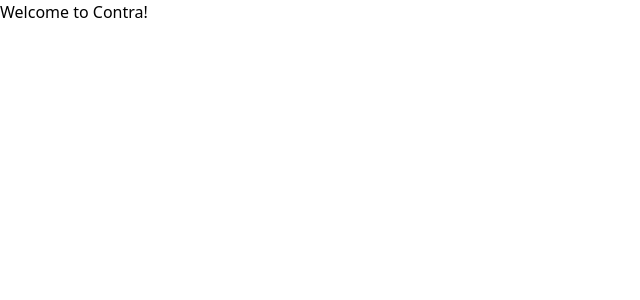
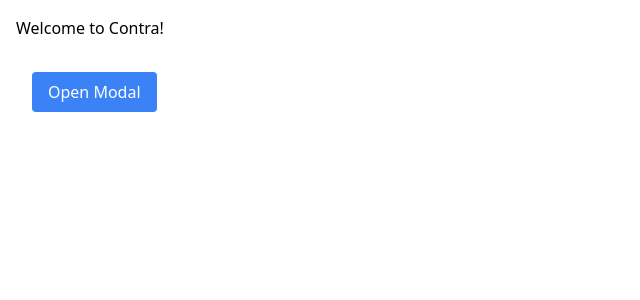
Before and after one commit to contra/contra-interview-assessment, a Next.js app in the folder frontend/: page / in a window 1280 px wide. Shown: the top 300 px of the page, without its empty margins (0-640 px from the left). Built offline with nearby package versions, Linux system fonts and the light colour scheme.

Commit message:
feat: example implementation and usage

```diff
--- a/frontend/src/pages/index.tsx
+++ b/frontend/src/pages/index.tsx
@@ -1,8 +1,40 @@
 /* eslint-disable canonical/filename-match-exported */
 import { type NextPage } from 'next';
+import { useState } from 'react';
+import { Modal } from '@/components/Modal';
 
 const Index: NextPage = () => {
-  return <h1>Welcome to Contra!</h1>;
+  const [modalOpen, setModalOpen] = useState(false);
+
+  const openModal = () => setModalOpen(true);
+  const closeModal = () => setModalOpen(false);
+
+  return (
+    <div className="p-4">
+      <h1>Welcome to Contra!</h1>
+      <div className="container mx-auto px-4 py-8">
+        <button
+          className="bg-blue-500 text-white px-4 py-2 rounded"
+          onClick={openModal}
+          type="button"
+        >
+          Open Modal
+        </button>
+
+        <Modal isOpen={modalOpen} onClose={closeModal}>
+          <h2 className="text-lg font-bold mb-4">Modal Content</h2>
+          <p className="mb-4">This is the content inside the modal.</p>
+          <button
+            className="bg-red-500 text-white px-4 py-2 rounded"
+            onClick={closeModal}
+            type="button"
+          >
+            Close Modal
+          </button>
+        </Modal>
+      </div>
+    </div>
+  );
 };
 
 export default Index;
```
